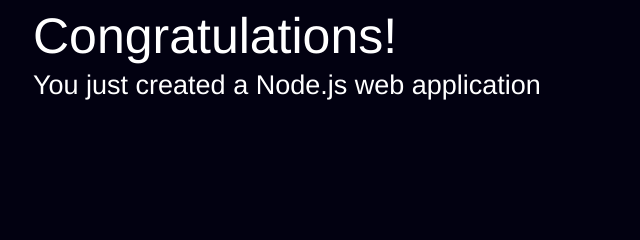
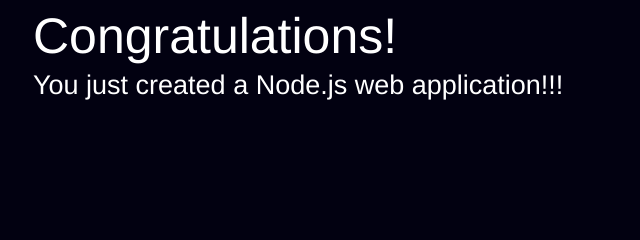
Before and after one commit to gxp6079/First-Project-AWS, a website: page public/index.html in a window 1280 px wide. Shown: the part 274-514 px from the top of the page, 612-1252 px from the left. Drawn offline with Linux system fonts and the light colour scheme.

Commit message:
Learning

```diff
--- a/public/index.html
+++ b/public/index.html
@@ -59,7 +59,7 @@
             <a class="twitter-link" href="http://twitter.com/home/?status=I%20created%20a%20project%20with%20AWS%20CodeStar!%20%23AWS%20%23AWSCodeStar%20https%3A%2F%2Faws.amazon.com%2Fcodestar"><img src="img/tweet.svg" /></a>
             <div class="text">
                 <h1>Congratulations!</h1>
-                <h2>You just created a Node.js web application</h2>
+                <h2>You just created a Node.js web application!!!</h2>
             </div>
         </div>
     </div>
```
Also changed, not shown: 1 other file.
